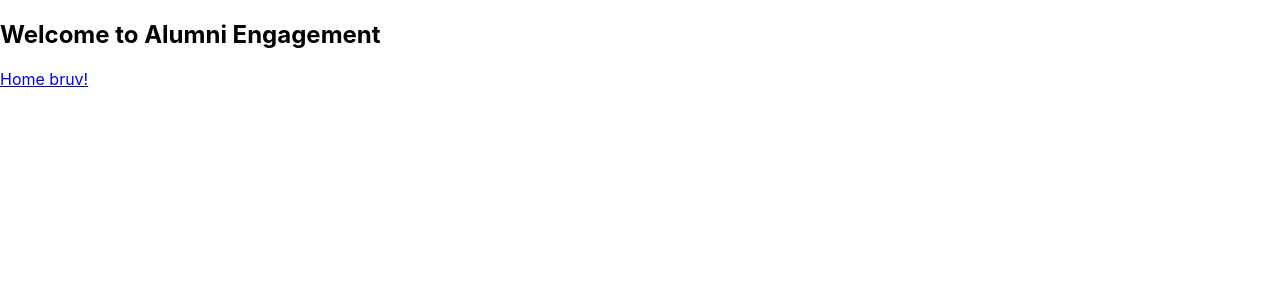
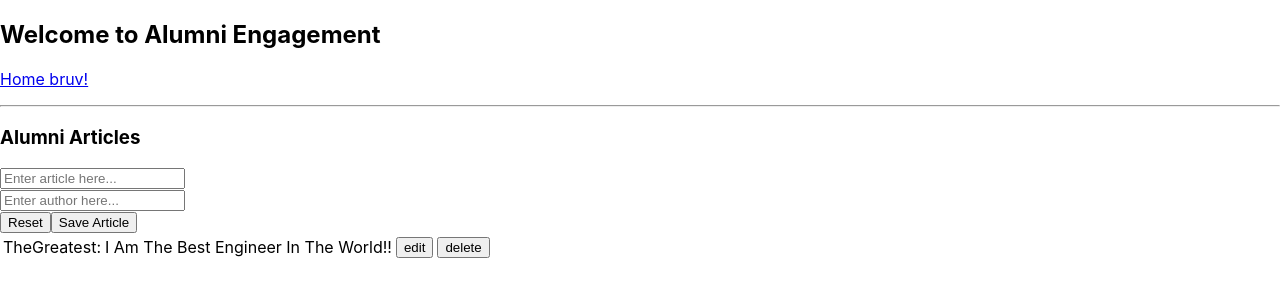
Before and after one commit to S-Ngigi/Alumni-React-, a React (Create React App) app: page /articles in a window 1280 px wide. Shown: the top 300 px of the page. Built offline with nearby package versions, Linux system fonts and the light colour scheme.

Commit message:
Basic mock crud working. About to make call to our Rest api

```diff
--- a/src/App.js
+++ b/src/App.js
@@ -1,15 +1,26 @@
+// * React & React-Router-Dom Manenos
 import React, { Component } from 'react';
 import {Route, Switch, BrowserRouter} from 'react-router-dom';
+
+// * Redux Manenos
+import {Provider} from "react-redux";
+import {createStore} from "redux";
+import alumni_articles from "./reducers/indexReducer";
+
+// * My components
 import Welcome from "./components/Welcome";
 import Articles from "./components/Articles";
 import NotFound from "./components/NotFound";
 
-import logo from './logo.svg';
+// * Css
 import './App.css';
+
+let store = createStore(alumni_articles);
 
 class App extends Component {
   render() {
     return (
+      <Provider store={store}>
         <BrowserRouter>
           <Switch>
             <Route exact path="/" component={Welcome} />
@@ -17,6 +28,7 @@ class App extends Component {
             <Route component={NotFound} />
           </Switch>
         </BrowserRouter>
+      </Provider>
     );
   }
 }
--- /dev/null
+++ b/src/actions/articleAction.js
@@ -0,0 +1,23 @@
+export const addArticle = (content, author) => {
+    return {
+        type: 'ADD_ARTICLE',
+        content,
+        author
+    }
+}
+
+export const updateArticle = (id, content, author) => {
+    return {
+        type: 'UPDATE_ARTICLE',
+        id,
+        content,
+        author
+    }
+}
+
+export const deleteArticle = id => {
+    return {
+        type: 'DELETE_ARTICLE',
+        id
+    }
+}
--- /dev/null
+++ b/src/actions/indexAction.js
@@ -0,0 +1,3 @@
+import * as articles from "./articleAction";
+
+export {articles};
--- a/src/components/Articles.jsx
+++ b/src/components/Articles.jsx
@@ -1,8 +1,40 @@
 import React, { Component } from 'react';
 import {Link} from "react-router-dom";
+// * React manenos
+import {connect} from "react-redux";
+// * Action manenos
+import {articles} from "../actions/indexAction";
+
+class Articles extends Component {
 
 
-export default class Articles extends Component {
+    state = {
+        content:"",
+        author: "",
+        updateArticleId: null,
+    }
+
+    resetForm = () => {
+        this.setState({content: "", author: "", updateArticleId: null});
+    }
+
+    selectForEdit = (id) => {
+        let article = this.props.articles[id];
+        this.setState({
+            content: article.content, author: article.author, updateArticleId: id
+        });
+    }
+
+    submitArticle = (event) => {
+        event.preventDefault();
+        if (this.state.updateArticleId === null) {
+            this.props.addArticle(this.state.content, this.state.author);
+        } else {
+            this.props.updateArticle(this.state.updateArticleId, this.state.content);
+        }
+        this.resetForm();
+    }
+
     render() {
         return (
             <div>
@@ -10,7 +42,81 @@ export default class Articles extends Component {
                 <p className="App-link">
                     <Link to="/">Home bruv!</Link>
                 </p>
+                <hr/>
+                <h3>Alumni Articles</h3>
+
+                <form onSubmit={this.submitArticle}>
+                    <input
+                        value = {this.state.content}
+                        placeholder="Enter article here..."
+                        onChange = {
+                            (event) => this.setState({
+                                content: event.target.value
+                            })
+                        }
+                    required/>
+                   <br/>
+                    <input
+                        value = {this.state.author}
+                        placeholder="Enter author here..."
+                        onChange = {
+                            (event) => this.setState({
+                                author:event.target.value
+                            })
+                        }
+                    required/>
+                    <br/>
+                    <button onClick={this.resetForm}>Reset</button>
+                    <input type="submit" value="Save Article"/>
+                </form>
+
+                <table>
+                    <tbody>
+                        {this.props.articles.map((article, id) =>(
+                        <tr key={`article_${id}`}>
+                            <td>{article.author}: </td>
+                            <td>{article.content}</td>
+                            <td>
+                                <button onClick={
+                                    () => this.selectForEdit(id)
+                                }>
+                                    edit
+                                </button>
+                            </td>
+                            <td>
+                                <button onClick={
+                                    ()=> this.props.deleteArticle(id)
+                                }>
+                                delete
+                                </button>
+                            </td>
+                        </tr>
+                    ))}
+                    </tbody>
+                </table>
             </div>
         );
     }
 }
+
+const mapStateToProps = state => {
+    return {
+        articles: state.articles,
+    }
+}
+
+const mapDispatchToProps = dispatch => {
+    return {
+        addArticle: (content, author) => {
+            dispatch(articles.addArticle(content, author));
+        },
+        updateArticle: (id, content, author) => {
+            dispatch(articles.updateArticle(id, content, author));
+        },
+        deleteArticle: (id) => {
+            dispatch(articles.deleteArticle(id));
+        },
+    }
+}
+
+export default connect(mapStateToProps, mapDispatchToProps)(Articles);
--- /dev/null
+++ b/src/reducers/articleReducer.js
@@ -0,0 +1,28 @@
+const initialState = [{
+    content: "I Am The Best Engineer In The World!!",
+    author: "TheGreatest"
+}];
+
+export default function articles(state = initialState, action) {
+    let article_list = state.slice();
+    switch (action.type) {
+
+        case 'ADD_ARTICLE':
+            return [...state,
+            {content: action.content, author: action.author}]
+
+        case 'UPDATE_ARTICLE':
+                let article_to_update = article_list[action.id];
+                article_to_update.content = action.content;
+                article_list.splice(action.id, 1, article_to_update);
+                return article_list;
+
+        case 'DELETE_ARTICLE':
+                article_list.splice(action.id, 1);
+                return article_list;
+
+        // * Returns our initialState object/array as state.
+        default:
+            return state;
+    }
+}
--- /dev/null
+++ b/src/reducers/indexReducer.js
@@ -0,0 +1,8 @@
+import  {combineReducers} from 'redux';
+import articles from "./articleReducer";
+
+const alumni_articles = combineReducers({
+    articles,
+});
+
+export default alumni_articles;
```
Also changed, not shown: package.json (+6 -1 lines), 2 other files (tests, documents, lock files or other folders). Lines whose indentation alone changed are shown as unchanged.
